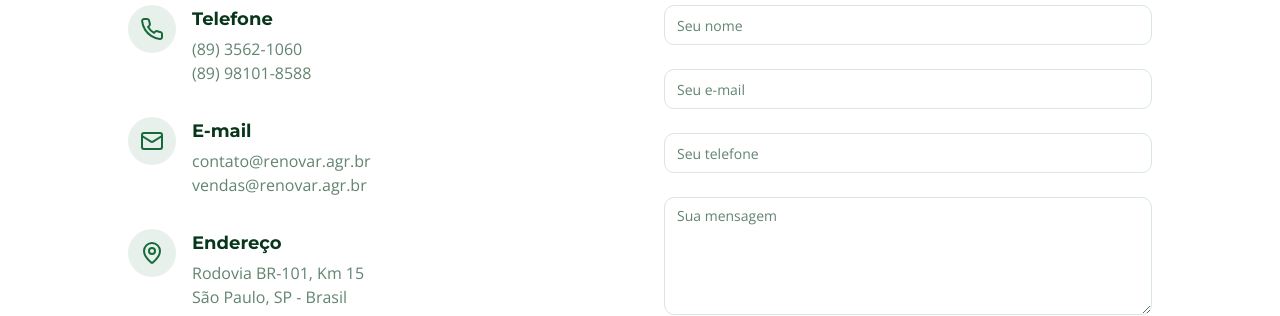
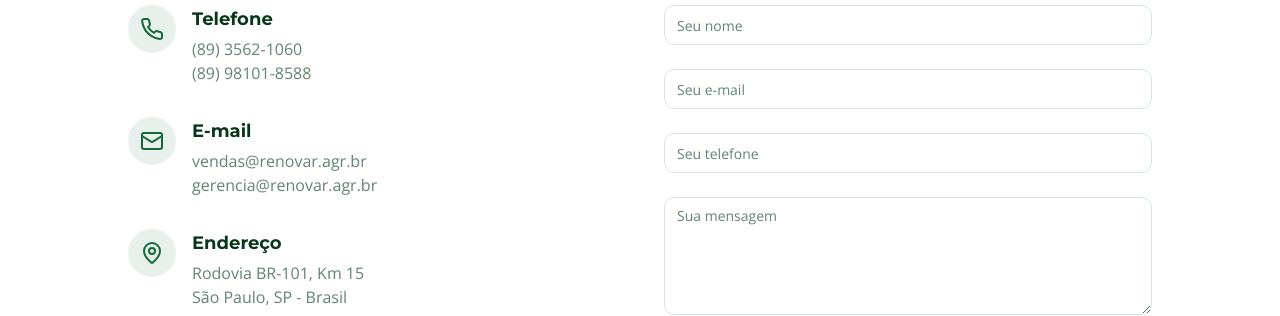
Before and after one commit to dantes2023/chrono-style-refine, a React (Vite) app: page / in a window 1280 px wide. Shown: the part 5044-5360 px from the top of the page. Built offline with nearby package versions, Linux system fonts and the light colour scheme; no server answers; the database is empty; the HTML template or start-up script is replaced by a standard one.

Commit message:
Preceding changes

```diff
--- a/src/components/Contact.tsx
+++ b/src/components/Contact.tsx
@@ -64,8 +64,8 @@ const Contact = () => {
               </div>
               <div>
                 <h3 className="font-heading font-bold text-foreground text-lg mb-1">E-mail</h3>
-                <p className="font-body text-muted-foreground">contato@renovar.agr.br</p>
                 <p className="font-body text-muted-foreground">vendas@renovar.agr.br</p>
+                <p className="font-body text-muted-foreground">gerencia@renovar.agr.br</p>
               </div>
             </div>
 
```
